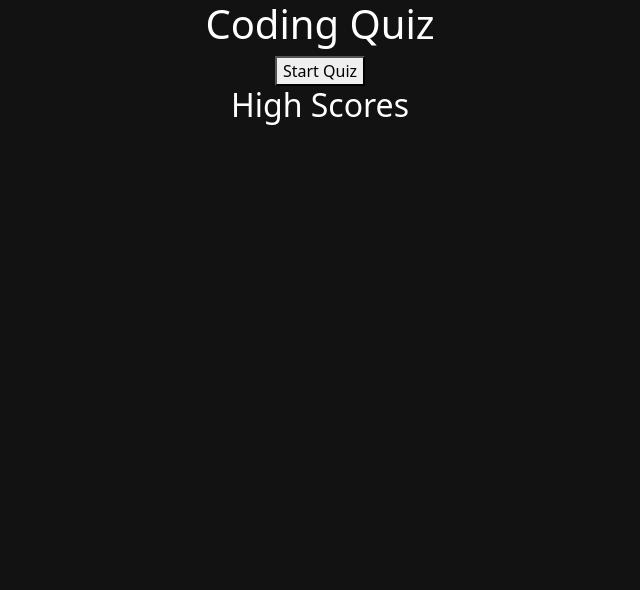
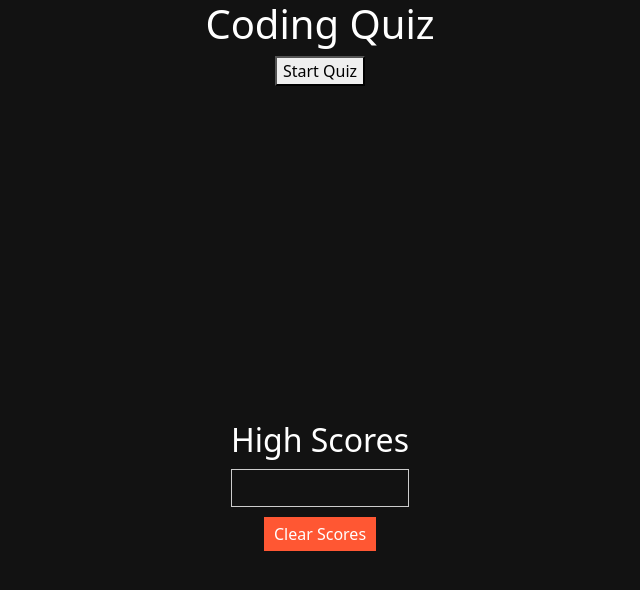
Before and after one commit to loganlosee/week4CodingQuiz, a plain HTML site: page index.html in a window 1280 px wide. Shown: the whole page, without its empty margins (320-960 px from the left). Drawn offline with nearby package versions, Linux system fonts and the light colour scheme.

Commit message:
added more styling and clear scores function

```diff
--- a/assets/script.js
+++ b/assets/script.js
@@ -68,6 +68,17 @@ document.addEventListener("DOMContentLoaded", function () {
         highScoresList.appendChild(listItem);
         highScoresContainer.style.display = 'block';
     }
+
+    const clearScoresButton = document.getElementById('clear-scores');
+
+    clearScoresButton.addEventListener('click', () => {
+
+        localStorage.removeItem('scores');
+
+        highScoresList.innerHTML = '';
+
+        highScoresContainer.style.display = 'none';
+    });
 
     function startQuiz() {
         const confirmStart = confirm('Start quiz?');
--- a/assets/styles.css
+++ b/assets/styles.css
@@ -1,16 +1,44 @@
-/* Dark mode styles */
+
 body.dark-mode {
-    background-color: #121212; /* Dark background color */
-    color: #ffffff; /* Light text color */
+    background-color: #121212;
+    color: #ffffff;
     text-align: center;
 }
 
-/* Styles for dark mode buttons, links, and other elements */
 body.dark-mode .btn {
-    background-color: #343a40; /* Dark button background color */
-    color: #ffffff; /* Light text color for buttons */
+    background-color: #343a40;
+    color: #ffffff;
 }
 
 body.dark-mode a {
-    color: #bb86fc; /* Custom link color for dark mode */
+    color: #bb86fc;
 }
+
+#high-scores-container-wrapper {
+    display: flex;
+    justify-content: center;
+    align-items: center;
+    height: 100vh;
+}
+
+#high-scores-list-container {
+    max-height: 200px;
+    overflow-y: scroll;
+    border: 1px solid #ccc;
+    padding: 10px;
+    margin-top: 10px;
+    max-width: 200px;
+}
+
+#clear-scores {
+    background-color: #ff5733;
+    color: #fff;
+    border: none;
+    padding: 5px 10px;
+    cursor: pointer;
+    margin-top: 10px;
+}
+
+#clear-scores:hover {
+    background-color: #e5472a;
+}
--- a/index.html
+++ b/index.html
@@ -12,11 +12,16 @@
         <div id="start-quiz-page">
             <h1>Coding Quiz</h1>
             <button id="start-button">Start Quiz</button>
-            <div id="high-scores-container">
-                <h2>High Scores</h2>
-                <ul id="high-scores-list">
-                    <!-- Display high scores here -->
-                </ul>
+            <div id="high-scores-container-wrapper">
+                <div id="high-scores-container">
+                    <h2>High Scores</h2>
+                    <div id="high-scores-list-container">
+                        <ul id="high-scores-list">
+                            <!-- Display high scores here -->
+                        </ul>
+                    </div>
+                    <button id="clear-scores">Clear Scores</button>
+                </div>
             </div>
         </div>
 
```
